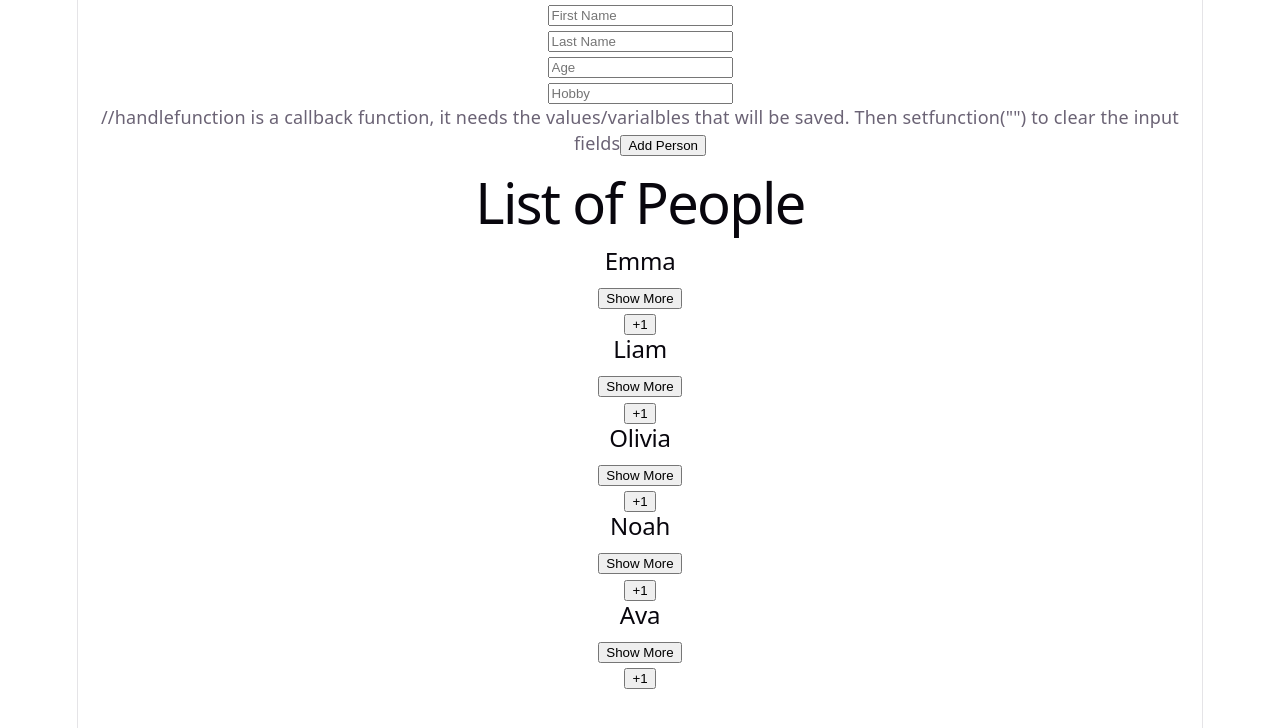
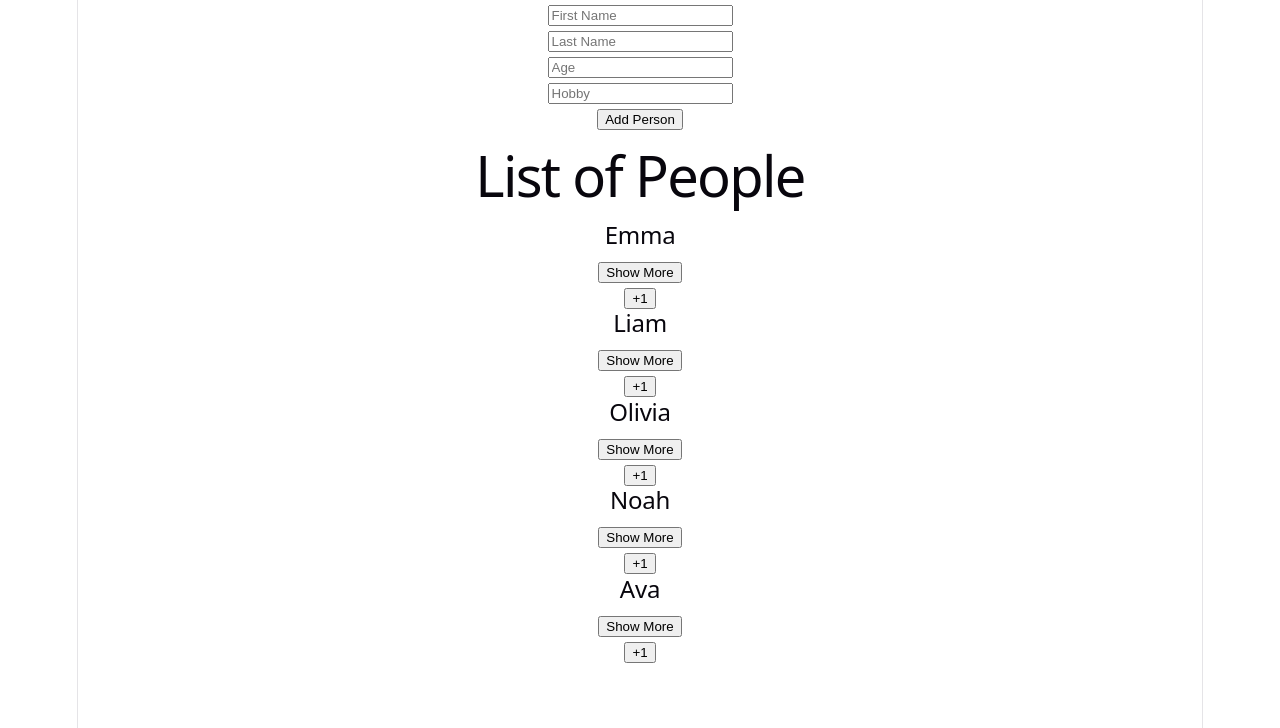
Before and after one commit to BassamR14/JS3-Uppgift3, a React (Vite) app: page / in a window 1280 px wide. Shown: the top 728 px of the page. Built offline with nearby package versions, Linux system fonts and the light colour scheme.

Commit message:
fixed more comment syntax

```diff
--- a/src/components/AddPerson.jsx
+++ b/src/components/AddPerson.jsx
@@ -53,8 +53,8 @@ function AddPerson({ handleFunction }) {
         onChange={addHobby}
       />{" "}
       <br />
-      //handlefunction is a callback function, it needs the values/varialbles
-      that will be saved. Then setfunction("") to clear the input fields
+      {/* handlefunction is a callback function, it needs the values/varialbles
+      that will be saved. Then setfunction("") to clear the input fields */}
       <button
         onClick={() => {
           handleFunction(firstName, lastName, age, hobby);
```
